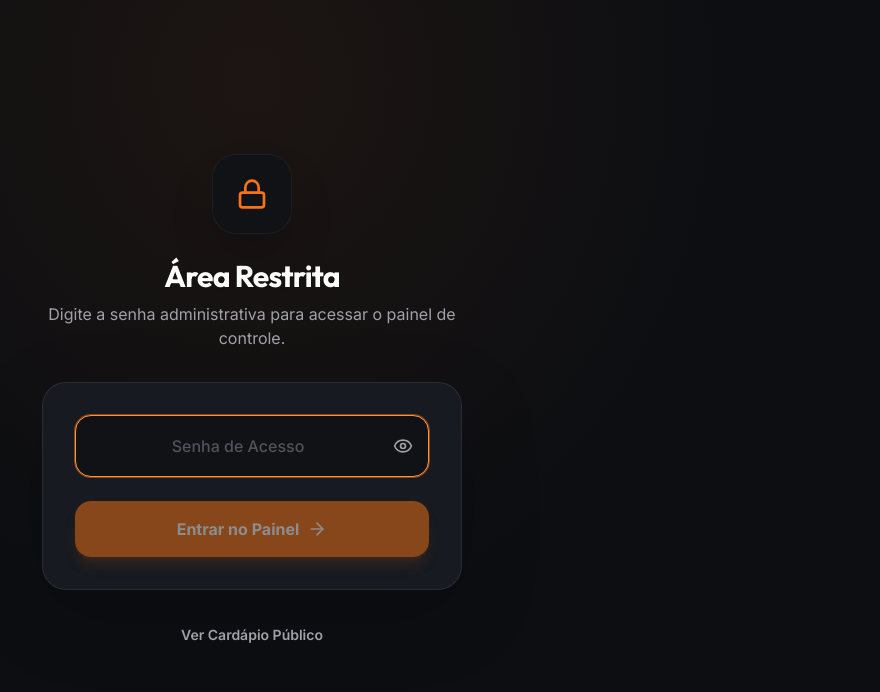
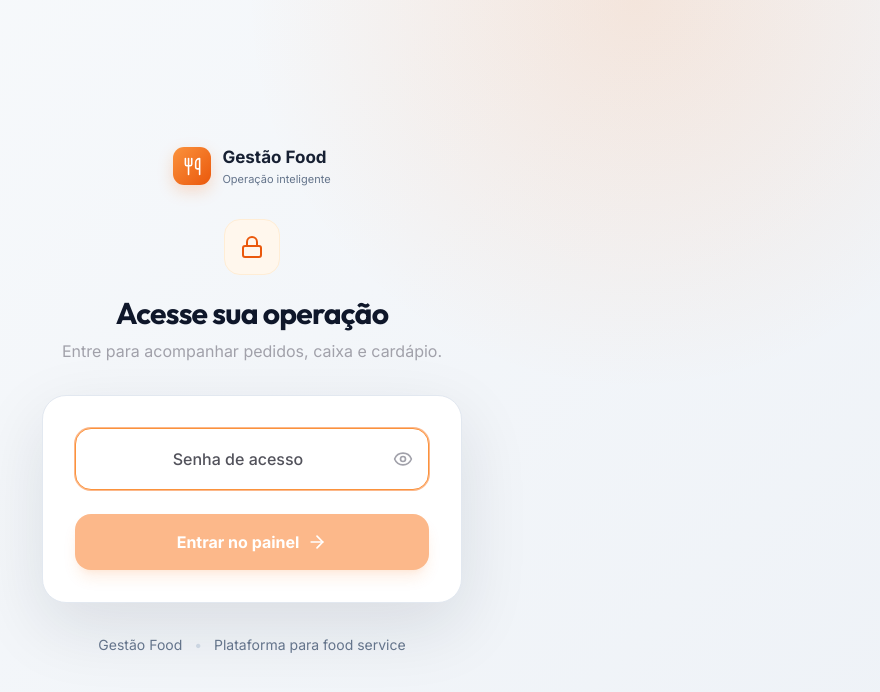
Before and after one commit to Luciano091/registro-bug, a React (Vite) app in the folder frontend-admin/: page /login in a window 1280 px wide. Shown: the top 692 px of the page, without its empty margins (388-1268 px from the left). Built offline with nearby package versions, Linux system fonts and the light colour scheme; no server answers.

Commit message:
Refactor: general text and branding updates for generic food service template (Gestão Food)

```diff
--- a/frontend-admin/src/App.tsx
+++ b/frontend-admin/src/App.tsx
@@ -1,6 +1,6 @@
-import { useState } from 'react';
+import { useEffect, useState } from 'react';
 import { BrowserRouter as Router, Routes, Route, Link, useLocation } from 'react-router-dom';
-import { Home, PlusCircle, ListOrdered, Utensils, BarChart3, Settings as SettingsIcon, ChevronLeft, ChevronRight, Wallet, LogOut, Menu as MenuIcon, X, Package } from 'lucide-react';
+import { Home, PlusCircle, ListOrdered, Utensils, BarChart3, Settings as SettingsIcon, ChevronLeft, ChevronRight, Wallet, LogOut, Menu as MenuIcon, X, Package, Store } from 'lucide-react';
 import Dashboard from './pages/Dashboard';
 import NewOrder from './pages/NewOrder';
 import Orders from './pages/Orders';
@@ -15,6 +15,7 @@ import { Navigate } from 'react-router-dom';
 import { NetworkProvider, useNetwork } from './contexts/NetworkContext';
 import { AppDataProvider } from './contexts/AppDataContext';
 import { WifiOff, RefreshCcw } from 'lucide-react';
+import api from './services/api';
 
 const NetworkBanner = () => {
   const { isOnline, isSyncing } = useNetwork();
@@ -72,8 +73,16 @@ const ProtectedRoute = ({ children }: { children: React.ReactNode }) => {
 function AppContent() {
   const [isCollapsed, setIsCollapsed] = useState(false);
   const [isMobileMenuOpen, setIsMobileMenuOpen] = useState(false);
+  const [estabelecimento, setEstabelecimento] = useState<{ nome_empresa?: string; logo?: string }>({});
   const location = useLocation();
   const isLoginRoute = location.pathname === '/login';
+
+  useEffect(() => {
+    if (isLoginRoute || !localStorage.getItem('adminToken')) return;
+    api.get('/configuracao')
+      .then(({ data }) => setEstabelecimento(data || {}))
+      .catch(() => setEstabelecimento({}));
+  }, [isLoginRoute]);
 
   if (isLoginRoute) {
     return (
@@ -84,51 +93,66 @@ function AppContent() {
   }
 
   return (
-    <div className="admin-shell flex h-screen bg-[#0a0a0a] text-zinc-50 overflow-hidden font-sans relative">
+    <div className="admin-shell flex h-screen text-zinc-900 overflow-hidden font-sans relative">
           <NetworkBanner />
         {/* Sidebar */}
-        <aside className={`admin-sidebar ${isCollapsed ? 'w-24' : 'w-64'} transition-all duration-300 ease-in-out glass border-r border-white/5 flex flex-col hidden md:flex z-10 relative print:hidden`}>
-          <div className={`pt-6 px-4 pb-2 h-24 flex items-center ${isCollapsed ? 'justify-center' : 'justify-between'}`}>
+        <aside className={`admin-sidebar ${isCollapsed ? 'w-20' : 'w-[268px]'} transition-all duration-300 ease-in-out flex flex-col hidden md:flex z-10 relative print:hidden`}>
+          <div className={`px-4 h-20 flex items-center ${isCollapsed ? 'justify-center' : 'justify-between'}`}>
             {!isCollapsed && (
-              <div className="flex items-center gap-2 overflow-hidden">
-                <img src="/logo.png" alt="Logo BisBurger" className="w-8 h-8 rounded-full object-cover shadow-lg border border-brand-500/50" />
-                <div className="flex flex-col items-center w-full">
-                  <h1 className="text-lg font-bold gradient-text drop-shadow-sm whitespace-nowrap leading-tight">
-                    BisBurger
+              <div className="flex items-center gap-3 overflow-hidden">
+                <div className="brand-mark"><Utensils size={19} /></div>
+                <div className="min-w-0">
+                  <h1 className="text-[17px] font-bold text-white whitespace-nowrap leading-tight">
+                    Gestão Food
                   </h1>
-                  <span className="text-[10px] text-zinc-400 font-medium tracking-[0.2em] uppercase">O Lanche</span>
+                  <span className="text-[11px] text-slate-400 font-medium tracking-wide">Operação inteligente</span>
                 </div>
               </div>
             )}
 
             <button
               onClick={() => setIsCollapsed(!isCollapsed)}
-              className="p-2 bg-white/5 hover:bg-white/10 rounded-xl text-zinc-300 hover:text-white transition-colors flex-shrink-0"
+              className="p-2 hover:bg-white/10 rounded-lg text-slate-400 hover:text-white transition-colors flex-shrink-0"
               title={isCollapsed ? "Expandir" : "Recolher"}
             >
               {isCollapsed ? <ChevronRight size={20} /> : <ChevronLeft size={20} />}
             </button>
           </div>
 
-          <nav className="flex-1 px-4 py-6 flex flex-col gap-2 overflow-x-hidden overflow-y-auto custom-scrollbar">
+          <nav className="flex-1 px-3 py-5 flex flex-col gap-1 overflow-x-hidden overflow-y-auto custom-scrollbar">
+            {!isCollapsed && <span className="nav-section-label">Operação</span>}
             <NavLink to="/" icon={Home} isCollapsed={isCollapsed}>Dashboard</NavLink>
             <NavLink to="/novo-pedido" icon={PlusCircle} isCollapsed={isCollapsed}>Novo Pedido</NavLink>
             <NavLink to="/pedidos" icon={ListOrdered} isCollapsed={isCollapsed}>Pedidos</NavLink>
+            <NavLink to="/caixa" icon={Wallet} isCollapsed={isCollapsed}>Caixa</NavLink>
 
-            <NavLink to="/caixa" icon={Wallet} isCollapsed={isCollapsed}>Caixa</NavLink>
+            {!isCollapsed && <span className="nav-section-label mt-5">Gestão</span>}
             <NavLink to="/cardapio" icon={Utensils} isCollapsed={isCollapsed}>Cardápio</NavLink>
             <NavLink to="/insumos" icon={Package} isCollapsed={isCollapsed}>Insumos</NavLink>
             <NavLink to="/relatorios" icon={BarChart3} isCollapsed={isCollapsed}>Relatórios</NavLink>
             <NavLink to="/configuracoes" icon={SettingsIcon} isCollapsed={isCollapsed}>Configurações</NavLink>
           </nav>
 
-          <div className="p-4 border-t border-white/5 mt-auto">
+          <div className="p-3 border-t border-white/5 mt-auto space-y-1">
+            {!isCollapsed && (
+              <div className="tenant-card mb-3">
+                {estabelecimento.logo ? (
+                  <img src={estabelecimento.logo} alt="Identidade do estabelecimento" className="w-9 h-9 rounded-lg object-cover" />
+                ) : (
+                  <div className="w-9 h-9 rounded-lg bg-white/10 text-slate-300 grid place-items-center"><Store size={17} /></div>
+                )}
+                <div className="min-w-0 flex-1">
+                  <strong className="block text-sm text-white truncate">{estabelecimento.nome_empresa || 'Meu estabelecimento'}</strong>
+                  <span className="text-[11px] text-slate-400">Unidade atual</span>
+                </div>
+              </div>
+            )}
             <button
               onClick={() => {
                 localStorage.removeItem('adminToken');
                 window.location.href = '/login';
               }}
-              className={`w-full flex items-center ${isCollapsed ? 'justify-center' : 'gap-3 px-4'} py-3 rounded-xl transition-all duration-300 font-medium text-red-400 hover:text-red-300 hover:bg-red-500/10`}
+              className={`w-full flex items-center ${isCollapsed ? 'justify-center' : 'gap-3 px-4'} py-2.5 rounded-lg transition-all duration-200 font-medium text-slate-400 hover:text-white hover:bg-white/5`}
               title={isCollapsed ? "Sair do Sistema" : undefined}
             >
               <LogOut size={20} className="flex-shrink-0" />
@@ -139,6 +163,10 @@ function AppContent() {
 
         {/* Main Content */}
         <main className="admin-main min-w-0 flex-1 overflow-y-auto relative pb-20 md:pb-0 z-10">
+          <div className="mobile-brand md:hidden">
+            <div className="brand-mark"><Store size={17} /></div>
+            <div><strong>Gestão Food</strong><span>{estabelecimento.nome_empresa || 'Meu estabelecimento'}</span></div>
+          </div>
           <Routes>
             <Route path="/" element={<ProtectedRoute><Dashboard /></ProtectedRoute>} />
             <Route path="/novo-pedido" element={<ProtectedRoute><NewOrder /></ProtectedRoute>} />
@@ -154,7 +182,7 @@ function AppContent() {
 
         {/* Mobile Menu Overlay */}
         {isMobileMenuOpen && (
-          <div className="md:hidden fixed inset-0 z-[60] bg-[#0a0a0a]/95 backdrop-blur-xl flex flex-col p-6 animate-in fade-in duration-200">
+          <div className="md:hidden fixed inset-0 z-[60] bg-slate-950/95 backdrop-blur-xl flex flex-col p-6 animate-in fade-in duration-200">
             <div className="flex justify-between items-center mb-8 mt-4">
               <h2 className="text-2xl font-heading font-bold text-white">Menu</h2>
               <button
@@ -186,11 +214,11 @@ function AppContent() {
         )}
 
         {/* Mobile Bottom Nav */}
-        <nav className="md:hidden fixed bottom-0 w-full glass border-t border-white/10 flex justify-between px-4 py-2 z-50 print:hidden pb-[max(0.5rem,env(safe-area-inset-bottom))]">
+        <nav className="mobile-bottom-nav md:hidden fixed bottom-0 w-full flex justify-between px-4 py-2 z-50 print:hidden pb-[max(0.5rem,env(safe-area-inset-bottom))]">
           <Link to="/" className="p-2 flex flex-col items-center text-zinc-300 hover:text-brand-400 transition-colors"><Home size={22} /><span className="text-[10px] mt-1 font-medium">Início</span></Link>
           <Link to="/pedidos" className="p-2 flex flex-col items-center text-zinc-300 hover:text-brand-400 transition-colors"><ListOrdered size={22} /><span className="text-[10px] mt-1 font-medium">Pedidos</span></Link>
 
-          <Link to="/novo-pedido" className="relative -top-6 p-4 premium-btn rounded-full shadow-xl shadow-brand-500/30 border-4 border-[#0a0a0a]">
+          <Link to="/novo-pedido" aria-label="Novo pedido" className="relative -top-6 p-4 premium-btn rounded-full shadow-xl shadow-brand-500/20 border-4 border-white">
             <PlusCircle size={28} />
           </Link>
 
--- a/frontend-admin/src/index.css
+++ b/frontend-admin/src/index.css
@@ -4,14 +4,14 @@
 
 @layer base {
   body {
-    @apply bg-dark-900 text-zinc-50 font-sans antialiased selection:bg-brand-500/30;
+    @apply bg-slate-50 text-slate-900 font-sans antialiased selection:bg-brand-500/20;
   }
   h1, h2, h3, h4, h5, h6 {
     @apply font-heading tracking-tight;
   }
 }
 
-/* Scrollbar styles - Ultra minimal */
+/* Scrollbars */
 ::-webkit-scrollbar {
   width: 6px;
   height: 6px;
@@ -22,21 +22,21 @@
 }
 
 ::-webkit-scrollbar-thumb {
-  background: #27272a; /* zinc-800 */
+  background: #cbd5e1;
   border-radius: 8px;
 }
 
 ::-webkit-scrollbar-thumb:hover {
-  background: #52525b; /* zinc-600 */
+  background: #94a3b8;
 }
 
-/* Utilities for glassmorphism */
+/* Shared surfaces */
 @layer utilities {
   .glass {
-    @apply bg-dark-800/95 backdrop-blur-xl border border-white/10 shadow-xl;
+    @apply bg-white border border-slate-200 shadow-xl;
   }
   .glass-card {
-    @apply bg-dark-800 border border-white/[0.08] shadow-[0_4px_20px_rgba(0,0,0,0.12)] transition-colors duration-200;
+    @apply bg-white border border-slate-200 shadow-[0_1px_3px_rgba(15,23,42,0.05)] transition-colors duration-200;
   }
   .gradient-text {
     @apply bg-gradient-to-r from-orange-300 to-orange-500 bg-clip-text text-transparent;
@@ -48,41 +48,68 @@
 
 /* Shared presentation for administrative screens. */
 @layer base {
-  :root { color-scheme: dark; }
+  :root { color-scheme: light; }
   body { margin: 0; }
   :is(button, a, input, select, textarea):focus-visible { outline: 2px solid #fb923c; outline-offset: 3px; }
   input::placeholder, textarea::placeholder { color: #858b98; opacity: 1; }
-  select option { background: #171a20; color: #f4f4f5; }
+  select option { background: #ffffff; color: #172033; }
   button:disabled { cursor: not-allowed; }
 }
 @media screen {
-  .admin-shell { height: 100dvh; background: radial-gradient(ellipse at 100% 0%, #f9731608, transparent 45%), #101216; }
-  .admin-sidebar { background: #13161b; box-shadow: none; }
-  .admin-sidebar > div:first-child { border-bottom: 1px solid #ffffff0d; }
-  .sidebar-link { font-size: 0.875rem; min-height: 46px; }
-  .sidebar-link[aria-current="page"] { color: #fed7aa; }
-  .sidebar-link[aria-current="page"] > div:first-child { background: #f9731614; border-color: #f9731626; box-shadow: none; }
+  .admin-shell { height: 100dvh; background: #f5f7fa; }
+  .admin-sidebar { background: #111827; border-right: 1px solid #1e293b; box-shadow: 8px 0 30px rgba(15,23,42,.06); }
+  .admin-sidebar > div:first-child { border-bottom: 1px solid rgba(255,255,255,.07); }
+  .brand-mark { width: 38px; height: 38px; display: grid; place-items: center; flex: 0 0 auto; border-radius: 11px; color: white; background: linear-gradient(135deg,#fb923c,#ea580c); box-shadow: 0 6px 16px rgba(249,115,22,.22); }
+  .nav-section-label { padding: 0 16px 7px; color: #64748b; font-size: 10px; line-height: 1; letter-spacing: .12em; text-transform: uppercase; font-weight: 700; }
+  .sidebar-link { color: #94a3b8; font-size: 0.875rem; min-height: 44px; border-radius: 9px; }
+  .sidebar-link:hover { color: #f8fafc; }
+  .sidebar-link[aria-current="page"] { color: #ffffff; font-weight: 600; }
+  .sidebar-link[aria-current="page"] > div:first-child { background: rgba(249,115,22,.13); border-color: rgba(251,146,60,.18); box-shadow: none; }
   .sidebar-link[aria-current="page"] > div:last-child { box-shadow: none; height: 20px; }
-  .admin-main header { padding-bottom: 24px; border-bottom: 1px solid #ffffff0d; }
+  .tenant-card { display: flex; align-items: center; gap: 10px; padding: 10px; background: rgba(255,255,255,.045); border: 1px solid rgba(255,255,255,.07); border-radius: 11px; }
+  .mobile-brand { height: 64px; padding: 0 20px; align-items: center; gap: 10px; background: #111827; color: white; }
+  .mobile-brand .brand-mark { width: 34px; height: 34px; }
+  .mobile-brand strong, .mobile-brand span { display: block; }
+  .mobile-brand strong { font-size: 14px; }
+  .mobile-brand span { color: #94a3b8; font-size: 11px; }
+  .mobile-bottom-nav { background: rgba(255,255,255,.96); color: #475569; border-top: 1px solid #e2e8f0; box-shadow: 0 -8px 28px rgba(15,23,42,.08); backdrop-filter: blur(18px); }
+  .admin-main { background: #f5f7fa; color: #172033; }
+  .admin-main header { padding-bottom: 24px; border-bottom: 1px solid #e5eaf0; }
   .admin-main header h2 { font-size: clamp(1.6rem, 2.5vw, 2rem); letter-spacing: -0.035em; }
-  .admin-main header p { color: #a1a1aa; font-size: 0.875rem; }
-  .admin-main :is(input:not([type="checkbox"]):not([type="radio"]):not([type="file"]), select, textarea), .login-form input { background-color: #101216; border-color: #ffffff1f; box-shadow: inset 0 1px 2px #00000014; }
+  .admin-main header p { color: #64748b; font-size: 0.875rem; }
+  .admin-main .text-white, .admin-main .text-zinc-50 { color: #172033; }
+  .admin-main .text-zinc-200, .admin-main .text-zinc-300 { color: #475569; }
+  .admin-main .text-zinc-400 { color: #64748b; }
+  .admin-main .text-zinc-500, .admin-main .text-zinc-600 { color: #94a3b8; }
+  .admin-main .bg-dark-900, .admin-main .bg-dark-800 { background-color: #ffffff; }
+  .admin-main .bg-dark-900\/50, .admin-main .bg-dark-800\/50, .admin-main .bg-black\/20, .admin-main .bg-white\/5 { background-color: #f8fafc; }
+  .admin-main [class~="bg-[#131313]"], .admin-main [class~="bg-[#18181A]"], .admin-main .bg-zinc-900 { background-color: #ffffff; }
+  .admin-main .border-white\/5, .admin-main .border-white\/10 { border-color: #e2e8f0; }
+  .admin-main .hover\:bg-white\/5:hover, .admin-main .hover\:bg-white\/10:hover { background-color: #f1f5f9; }
+  .admin-main :is(input:not([type="checkbox"]):not([type="radio"]):not([type="file"]), select, textarea), .login-form input { background-color: #ffffff; border-color: #d7dee8; color: #172033; box-shadow: 0 1px 2px rgba(15,23,42,.03); }
   .admin-main :is(input, select, textarea):focus, .login-form input:focus { border-color: #fb923c; }
   .admin-main table { font-size: 0.875rem; }
-  .admin-main th { background: #ffffff03; color: #a1a1aa; font-size: 0.75rem; letter-spacing: 0.035em; }
+  .admin-main th { background: #f8fafc; color: #64748b; font-size: 0.75rem; letter-spacing: 0.035em; }
   .admin-main td { font-variant-numeric: tabular-nums; }
   .admin-main tbody tr { transition: background-color 150ms ease; }
-  .admin-main tbody tr:hover { background-color: #ffffff03; }
+  .admin-main tbody tr:hover { background-color: #f8fafc; }
   .dashboard-stats > div { padding: 24px; min-height: 156px; }
   .dashboard-stats h3 { font-variant-numeric: tabular-nums; letter-spacing: -0.04em; }
-  .dashboard-stats > div:first-child { background: linear-gradient(135deg, #38241b, #1c1b1d); border-color: #f973162e; }
-  .dashboard-empty { min-height: 220px; display: flex; flex-direction: column; align-items: center; justify-content: center; border: 1px dashed #ffffff14; border-radius: 12px; }
+  .dashboard-stats > div { position: relative; overflow: hidden; }
+  .dashboard-stats > div::after { content: ''; position: absolute; inset: auto 0 0; height: 3px; background: #e2e8f0; }
+  .dashboard-stats > div:first-child { background: linear-gradient(135deg, #fff7ed, #ffffff 58%); border-color: #fed7aa; }
+  .dashboard-stats > div:first-child::after { background: #f97316; }
+  .dashboard-empty { min-height: 220px; display: flex; flex-direction: column; align-items: center; justify-content: center; border: 1px dashed #d7dee8; background: #fbfcfd; border-radius: 12px; }
   .product-tile { min-height: 132px; }
-  .product-tile:hover { background-color: #1c2027; border-color: #f9731640; }
+  .product-tile:hover { background-color: #ffffff; border-color: #fdba74; box-shadow: 0 8px 24px rgba(15,23,42,.07); }
   .order-workspace > .glass-card { border-top: 2px solid #f9731670; }
-  .login-screen { background: radial-gradient(ellipse at 50% 10%, #f9731612, transparent 55%), #0c0e12; }
+  .login-screen { background: radial-gradient(circle at 80% 0%, rgba(249,115,22,.13), transparent 30%), linear-gradient(135deg,#f8fafc,#eef2f7); }
   .login-panel { max-width: 420px; }
-  .login-form { padding: 32px; background: #171a20; border-color: #ffffff14; box-shadow: 0 24px 80px #00000030; }
+  .login-brand { display: flex; align-items: center; gap: 11px; color: #172033; }
+  .login-brand strong, .login-brand span { display: block; }
+  .login-brand strong { font-size: 17px; }
+  .login-brand span { color: #64748b; font-size: 11px; }
+  .login-form { padding: 32px; background: #ffffff; border-color: #e2e8f0; box-shadow: 0 24px 70px rgba(15,23,42,.11); }
   .login-form input { font-size: 1rem; font-weight: 500; letter-spacing: 0.1em; }
   .login-form input::placeholder { letter-spacing: normal; }
   @media (max-width: 767px) {
--- a/frontend-admin/src/pages/Login.tsx
+++ b/frontend-admin/src/pages/Login.tsx
@@ -1,6 +1,6 @@
 import { useState } from 'react';
 import { useNavigate } from 'react-router-dom';
-import { Lock, ArrowRight, Eye, EyeOff } from 'lucide-react';
+import { Lock, ArrowRight, Eye, EyeOff, Utensils } from 'lucide-react';
 import api from '../services/api';
 
 const Login = () => {
@@ -38,13 +38,16 @@ const Login = () => {
       <div className="login-panel w-full max-w-sm animate-in zoom-in-95 duration-500">
 
         <div className="flex flex-col items-center mb-8">
-          <div className="w-20 h-20 bg-dark-900 rounded-3xl border border-white/5 flex items-center justify-center mb-6 shadow-2xl relative overflow-hidden group">
-            <div className="absolute inset-0 bg-gradient-to-br from-brand-500/20 to-transparent opacity-0 group-hover:opacity-100 transition-opacity"></div>
-            <Lock size={32} className="text-brand-500" />
+          <div className="login-brand mb-8">
+            <div className="brand-mark"><Utensils size={19} /></div>
+            <div><strong>Gestão Food</strong><span>Operação inteligente</span></div>
           </div>
-          <h1 className="text-3xl font-bold font-heading text-white mb-2">Área Restrita</h1>
+          <div className="w-14 h-14 bg-orange-50 rounded-2xl border border-orange-100 flex items-center justify-center mb-5">
+            <Lock size={24} className="text-brand-600" />
+          </div>
+          <h1 className="text-3xl font-bold font-heading text-slate-900 mb-2">Acesse sua operação</h1>
           <p className="text-zinc-400 text-center">
-            Digite a senha administrativa para acessar o painel de controle.
+            Entre para acompanhar pedidos, caixa e cardápio.
           </p>
         </div>
 
@@ -56,7 +59,7 @@ const Login = () => {
                   type={showPassword ? "text" : "password"}
                   value={senha}
                   onChange={(e) => setSenha(e.target.value)}
-                  placeholder="Senha de Acesso"
+                  placeholder="Senha de acesso"
                   className="w-full bg-dark-950 border border-white/10 rounded-2xl pl-5 pr-12 py-4 focus:outline-none focus:border-brand-500/50 focus:ring-1 focus:ring-brand-500/50 transition-all text-white placeholder-zinc-600 text-center text-lg tracking-widest font-bold"
                   autoFocus
                 />
@@ -82,17 +85,15 @@ const Login = () => {
                 <div className="w-6 h-6 border-2 border-white/30 border-t-white rounded-full animate-spin"></div>
               ) : (
                 <>
-                  Entrar no Painel <ArrowRight size={20} />
+                  Entrar no painel <ArrowRight size={20} />
                 </>
               )}
             </button>
           </form>
         </div>
 
-        <div className="mt-8 text-center">
-           <a href="https://menu-burgerhouse.vercel.app/" target="_blank" rel="noopener noreferrer" className="text-zinc-400 hover:text-brand-400 transition-colors text-sm font-semibold">
-              Ver Cardápio Público
-           </a>
+        <div className="mt-8 text-center text-sm text-slate-500">
+          Gestão Food <span className="mx-2 text-slate-300">•</span> Plataforma para food service
         </div>
 
       </div>
--- a/frontend-admin/src/pages/Reports.tsx
+++ b/frontend-admin/src/pages/Reports.tsx
@@ -411,7 +411,7 @@ const Reports = () => {
       {/* Cabeçalho */}
       <div className="border-b-2 border-black pb-4 mb-8 flex justify-between items-end">
         <div>
-          <h1 className="text-3xl font-bold uppercase tracking-tight">BisBurger</h1>
+          <h1 className="text-3xl font-bold uppercase tracking-tight">Relatório Gerencial</h1>
           <h2 className="text-xl text-zinc-700 mt-1 font-medium">Relatório Oficial de Desempenho</h2>
         </div>
         <div className="text-right text-sm text-zinc-600">
@@ -549,7 +549,7 @@ const Reports = () => {
       </div>
 
       <div className="mt-12 pt-4 border-t border-zinc-200 text-center text-[10px] text-zinc-300">
-        Gerado pelo sistema BisBurger. Documento de uso interno, confidencial.
+        Gerado pelo Gestão Food. Documento de uso interno e confidencial.
       </div>
     </div>
     </>
--- a/frontend-admin/src/pages/Settings.tsx
+++ b/frontend-admin/src/pages/Settings.tsx
@@ -52,7 +52,7 @@ const Settings = () => {
       <header className="mb-8 flex flex-col md:flex-row justify-between md:items-end gap-4">
         <div>
           <h2 className="text-3xl font-bold tracking-tight text-white font-heading drop-shadow-sm">Configurações</h2>
-          <p className="text-zinc-300 mt-1">Gerencie as informações da sua hamburgueria.</p>
+          <p className="text-zinc-300 mt-1">Gerencie as informações do seu estabelecimento.</p>
         </div>
         <button
           onClick={handleSave}
```
Also changed, not shown: frontend-admin/index.html (+4 -2 lines), frontend-admin/src/pages/Dashboard.tsx (+15 -8 lines), 2 other files (tests, documents, lock files or other folders).
